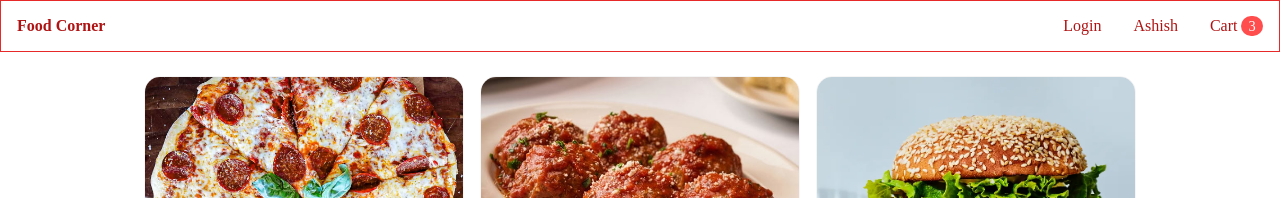
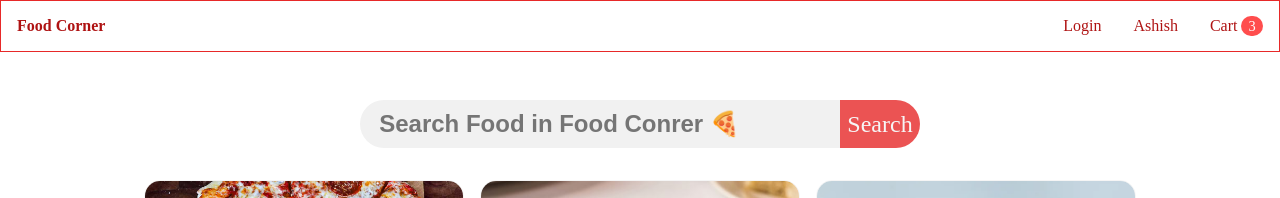
Before and after one commit to AungMyoThuOC/Food-Corner-online-app, an Angular app: page / in a window 1280 px wide. Shown: the top 198 px of the page. Built offline with nearby package versions, Linux system fonts and the light colour scheme; a web font is replaced by a local one; what ng-starrating would draw is missing.

Commit message:
add search

```diff
--- a/src/app/app-routing.module.ts
+++ b/src/app/app-routing.module.ts
@@ -1,7 +1,17 @@
 import { NgModule } from '@angular/core';
 import { RouterModule, Routes } from '@angular/router';
+import { HomeComponent } from './components/pages/home/home.component';
 
-const routes: Routes = [];
+const routes: Routes = [
+  {
+    path: '',
+    component: HomeComponent
+  },
+  {
+    path: 'search/:searchTerm',
+    component: HomeComponent
+  }
+];
 
 @NgModule({
   imports: [RouterModule.forRoot(routes)],
--- a/src/app/app.component.html
+++ b/src/app/app.component.html
@@ -1,3 +1,2 @@
 <app-header></app-header>
-<app-home></app-home>
-<!-- <router-outlet></router-outlet> -->
+<router-outlet></router-outlet>
--- a/src/app/app.module.ts
+++ b/src/app/app.module.ts
@@ -6,12 +6,14 @@
 import { AppComponent } from './app.component';
 import { HeaderComponent } from './components/header/header.component';
 import { HomeComponent } from './components/pages/home/home.component';
+import { SearchComponent } from './components/pages/search/search.component';
 
 @NgModule({
   declarations: [
     AppComponent,
     HeaderComponent,
-    HomeComponent
+    HomeComponent,
+    SearchComponent
   ],
   imports: [
     BrowserModule,
--- a/src/app/components/pages/home/home.component.html
+++ b/src/app/components/pages/home/home.component.html
@@ -1,4 +1,5 @@
 <!-- <p>home works!</p> -->
+<app-search></app-search>
 <ul>
   <li *ngFor="let food of foods">
     <a routerLink="/food/{{food.id}}">
--- a/src/app/components/pages/home/home.component.ts
+++ b/src/app/components/pages/home/home.component.ts
@@ -1,4 +1,5 @@
 import { Component, OnInit } from '@angular/core';
+import { ActivatedRoute } from '@angular/router';
 import { FoodService } from 'src/app/services/food.service';
 import { Food } from 'src/app/shared/model/Food';
 
@@ -11,8 +12,13 @@
 
   foods:Food[] = [];
 
-  constructor( private api:FoodService) {
-    this.foods = api.getAll()  //get All data return
+  constructor( private api:FoodService, activateRoute:ActivatedRoute) {
+    activateRoute.params.subscribe((params) => {
+      if(params.searchTerm)
+      this.foods = this.api.getAllFoodBySearchTerm(params.searchTerm)
+      else
+      this.foods = api.getAll()  //get All data return
+    })
   }
 
   ngOnInit(): void {
--- /dev/null
+++ b/src/app/components/pages/search/search.component.css
@@ -0,0 +1,36 @@
+div {
+  display: flex;
+  justify-content: center;
+  margin-top: 3rem;
+  margin-bottom: 1.5rem;
+}
+
+input {
+  border: none;
+  height: 3rem;
+  border-radius: 10rem 0 0 10rem;
+  width: 30rem;
+  background-color: #f1f1f1;
+  padding: 1.2rem;
+  font-size: 1.5rem;
+  font-weight: bold;
+  outline: none;
+}
+
+div button {
+  height: 3rem;
+  width: 5rem;
+  color: gray;
+  font-size: 1.5rem;
+  border-radius: 0 10rem 10rem 0;
+  border: none;
+  background-color: #e72929;
+  color: whitesmoke;
+  opacity: 0.8;
+  outline: none;
+}
+
+div button:hover {
+  opacity: 1;
+  cursor: pointer;
+}
--- /dev/null
+++ b/src/app/components/pages/search/search.component.html
@@ -0,0 +1,5 @@
+<!-- <p>search works!</p> -->
+<div>
+  <input #s type="text" placeholder="Search Food in Food Conrer 🍕" (keyup.enter)="search(s.value)" [value]="searchTerm">
+  <button (click)="search(s.value)">Search</button>
+</div>
--- /dev/null
+++ b/src/app/components/pages/search/search.component.ts
@@ -0,0 +1,31 @@
+import { Component, OnInit } from '@angular/core';
+import { ActivatedRoute, Router } from '@angular/router';
+
+@Component({
+  selector: 'app-search',
+  templateUrl: './search.component.html',
+  styleUrls: ['./search.component.css']
+})
+export class SearchComponent implements OnInit {
+
+  searchTerm = ''
+
+  constructor(
+    activateRoute:ActivatedRoute,
+    private router:Router
+    ) {
+      activateRoute.params.subscribe((params) => {
+        if(params.searchTerm)
+        this.searchTerm = params.searchTerm;
+      });
+    }
+
+  ngOnInit(): void {
+  }
+
+  search(term:string) {
+    if(term)
+    this.router.navigateByUrl('/search/'+term);
+  }
+
+}
--- a/src/app/services/food.service.ts
+++ b/src/app/services/food.service.ts
@@ -9,7 +9,12 @@
 
   constructor() { }
 
-  getAll():Food[] {
+  getAll(): Food[] {
     return sample_foods
   }
+
+  // search Food
+  getAllFoodBySearchTerm(searchTerm: string) {
+    return this.getAll().filter(food => food.name.toLowerCase().includes(searchTerm.toLowerCase()))
+  }
 }
--- a/tsconfig.json
+++ b/tsconfig.json
@@ -7,7 +7,7 @@
     "forceConsistentCasingInFileNames": true,
     "strict": true,
     "noImplicitOverride": true,
-    "noPropertyAccessFromIndexSignature": true,
+    "noPropertyAccessFromIndexSignature": false,
     "noImplicitReturns": true,
     "noFallthroughCasesInSwitch": true,
     "sourceMap": true,
```
Also changed, not shown: 1 other file (tests, documents, lock files or other folders).
